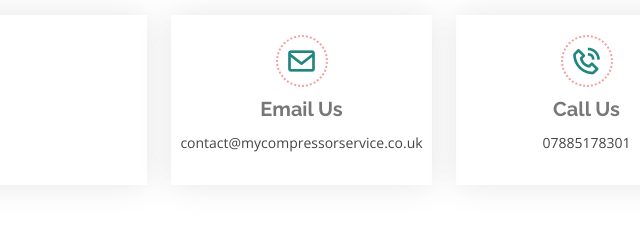
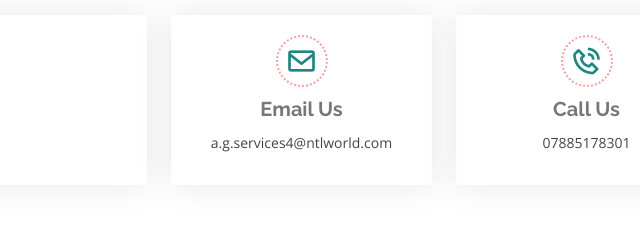
Before and after one commit to mycompressorservice/mycompressorservice.co.uk, a plain HTML site: page index.html in a window 1280 px wide. Shown: the part 3060-3300 px from the top of the page, 481-1121 px from the left. Drawn offline with nearby package versions, Linux system fonts and the light colour scheme; grey boxes are pictures that could not be loaded.

Commit message:
Updated Contact Email

```diff
--- a/index.html
+++ b/index.html
@@ -5,7 +5,7 @@
   <meta charset="utf-8">
   <meta content="width=device-width, initial-scale=1.0" name="viewport">
 
-  <title>AG Services</title>
+  <title>A.G. Services</title>
   <meta content="" name="description">
   <meta content="" name="keywords">
 
@@ -34,7 +34,7 @@
   <section id="topbar" class="d-flex align-items-center">
     <div class="container d-flex justify-content-center justify-content-md-between">
       <div class="contact-info d-flex align-items-center">
-        <i class="bi bi-envelope-fill"></i><a href="mailto:contact@mycompressorservice.co.uk">contact@mycompressorservice.co.uk</a>
+        <i class="bi bi-envelope-fill"></i><a href="mailto:a.g.services4@ntlworld.com">a.g.services4@ntlworld.com</a>
         <i class="bi bi-phone-fill phone-icon"></i> Mobile - 07885178301
         <i class="bi bi-phone-fill phone-icon"></i> Office - 01923255769
       </div>
@@ -553,7 +553,7 @@
             <div class="info-box  mb-4">
               <i class="bx bx-envelope"></i>
               <h3>Email Us</h3>
-              <p>contact@mycompressorservice.co.uk</p>
+              <p>a.g.services4@ntlworld.com</p>
             </div>
           </div>
 
@@ -619,7 +619,7 @@
                 5 Wimborne Grove  <br>
                 WD17 4JE Watford<br><br>
                 <strong>Phone:</strong> 07885178301<br>
-                <strong>Email:</strong> contact@mycompressorservice.co.uk<br>
+                <strong>Email:</strong> a.g.services4@ntlworld.com<br>
               </p>
               <!-- <div class="social-links mt-3">
                 <a href="#" class="twitter"><i class="bx bxl-twitter"></i></a>
```
